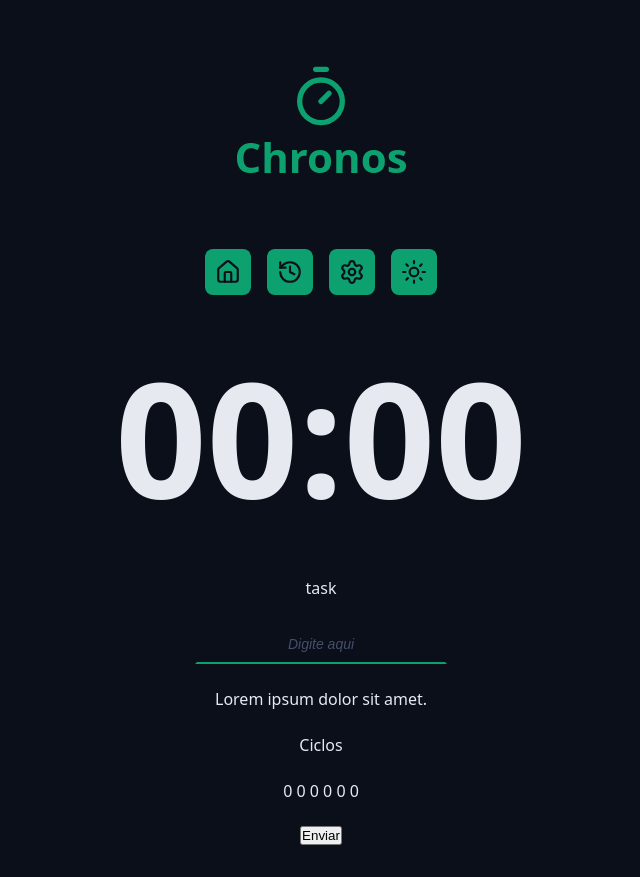
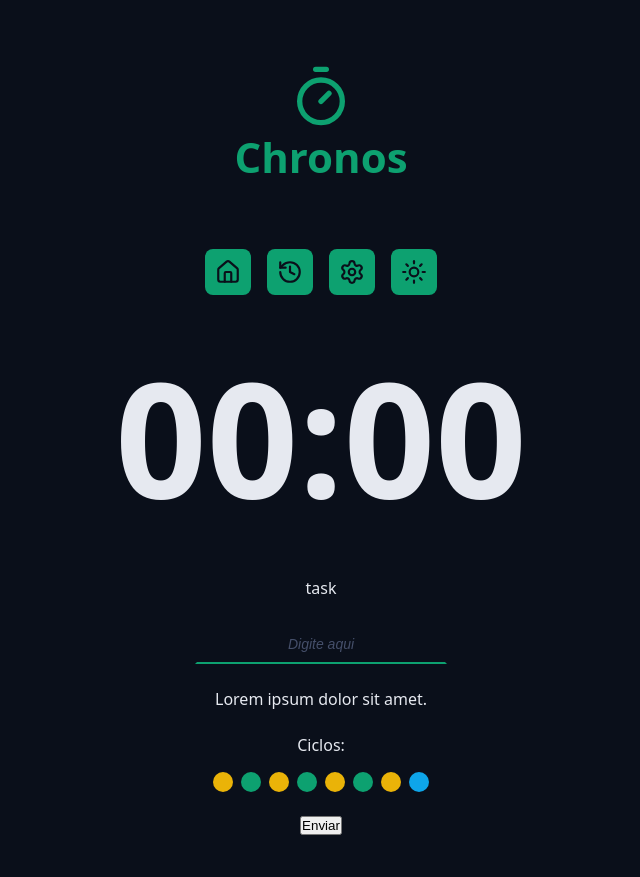
Before and after one commit to albertobtlima/chronos-pomodoro, a React (Vite) app: page / in a window 1280 px wide. Shown: the whole page, without its empty margins (319-959 px from the left). Built offline with nearby package versions, Linux system fonts and the light colour scheme.

Commit message:
add componente Cycles

```diff
--- a/src/App.tsx
+++ b/src/App.tsx
@@ -5,6 +5,7 @@
 import { Menu } from "./components/Menu";
 import { CountDown } from "./components/CountDown";
 import { DefaultInput } from "./components/DefaultInput";
+import { Cycles } from "./components/Cycles";
 
 export function App() {
   return (
@@ -37,8 +38,7 @@
           </div>
 
           <div className="formRow">
-            <p>Ciclos</p>
-            <p>0 0 0 0 0 0</p>
+            <Cycles />
           </div>
 
           <div className="formRow">
--- /dev/null
+++ b/src/components/Cycles/index.tsx
@@ -0,0 +1,20 @@
+import styles from "./styles.module.css";
+
+export function Cycles() {
+  return (
+    <div className={styles.cycles}>
+      <span>Ciclos:</span>
+
+      <div className={styles.cyclesDots}>
+        <span className={`${styles.cycleDot} ${styles.workTime}`}></span>
+        <span className={`${styles.cycleDot} ${styles.shortBreakTime}`}></span>
+        <span className={`${styles.cycleDot} ${styles.workTime}`}></span>
+        <span className={`${styles.cycleDot} ${styles.shortBreakTime}`}></span>
+        <span className={`${styles.cycleDot} ${styles.workTime}`}></span>
+        <span className={`${styles.cycleDot} ${styles.shortBreakTime}`}></span>
+        <span className={`${styles.cycleDot} ${styles.workTime}`}></span>
+        <span className={`${styles.cycleDot} ${styles.longBreakTime}`}></span>
+      </div>
+    </div>
+  );
+}
--- /dev/null
+++ b/src/components/Cycles/styles.module.css
@@ -0,0 +1,30 @@
+.cycles {
+  display: flex;
+  flex-direction: column;
+  align-items: center;
+  justify-content: center;
+  gap: 1.6rem;
+}
+
+.cyclesDots {
+  display: flex;
+  gap: 0.8rem;
+}
+
+.cycleDot {
+  width: 2rem;
+  height: 2rem;
+  border-radius: 50%;
+}
+
+.workTime {
+  background-color: var(--warning);
+}
+
+.shortBreakTime {
+  background-color: var(--primary);
+}
+
+.longBreakTime {
+  background-color: var(--info);
+}
```
